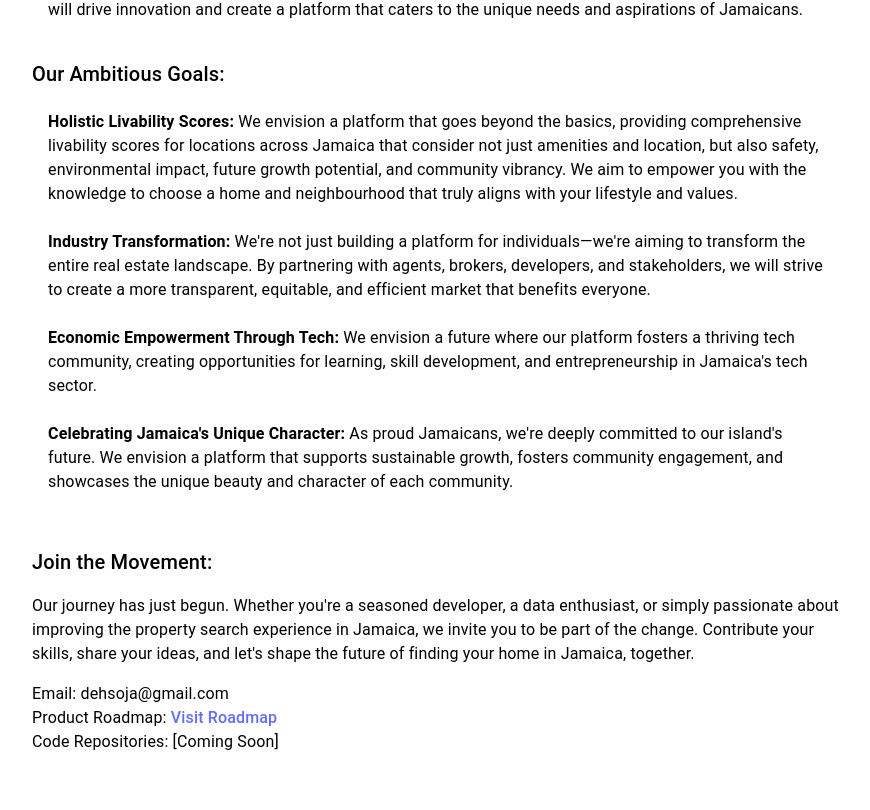
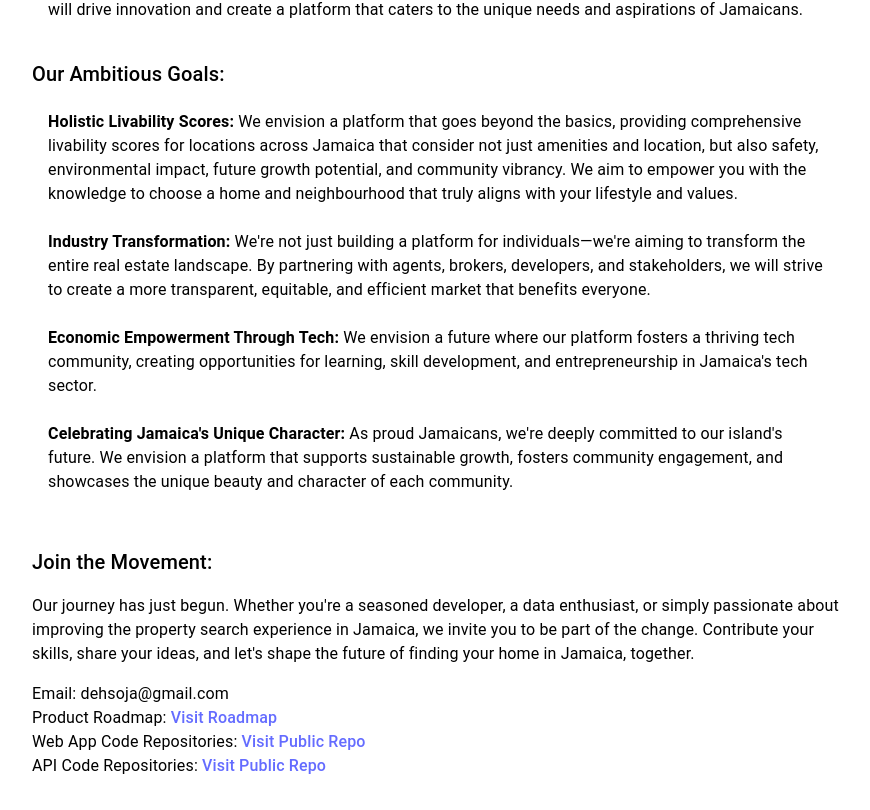
Before and after one commit to dehsoja/dehso-web-app, a React (Vite) app: page /about in a window 1280 px wide. Shown: the part 783-1593 px from the top of the page, without its empty margins (306-1176 px from the left). Before the commit the page ends 1569 px from the top, so only its background shows below. Built offline with nearby package versions, Linux system fonts and the light colour scheme.

Commit message:
added links to public repos

```diff
--- a/src/components/aboutus.jsx
+++ b/src/components/aboutus.jsx
@@ -151,7 +151,16 @@ function AboutUs() {
                             </Link>
                           </Typography>
                           <Typography variant="body1" align="left">
-                            {"Code Repositories: [Coming Soon]"}
+                            {"Web App Code Repositories: "}
+                            <Link to="https://github.com/dehsoja/dehso-web-app" target="_blank" rel="noopener noreferrer">
+                              Visit Public Repo
+                            </Link>
+                          </Typography>
+                          <Typography variant="body1" align="left">
+                            {"API Code Repositories: "}
+                            <Link to="https://github.com/dehsoja/dehso-api" target="_blank" rel="noopener noreferrer">
+                              Visit Public Repo
+                            </Link>
                           </Typography>
                       </Grid>
                     </Grid>
```
